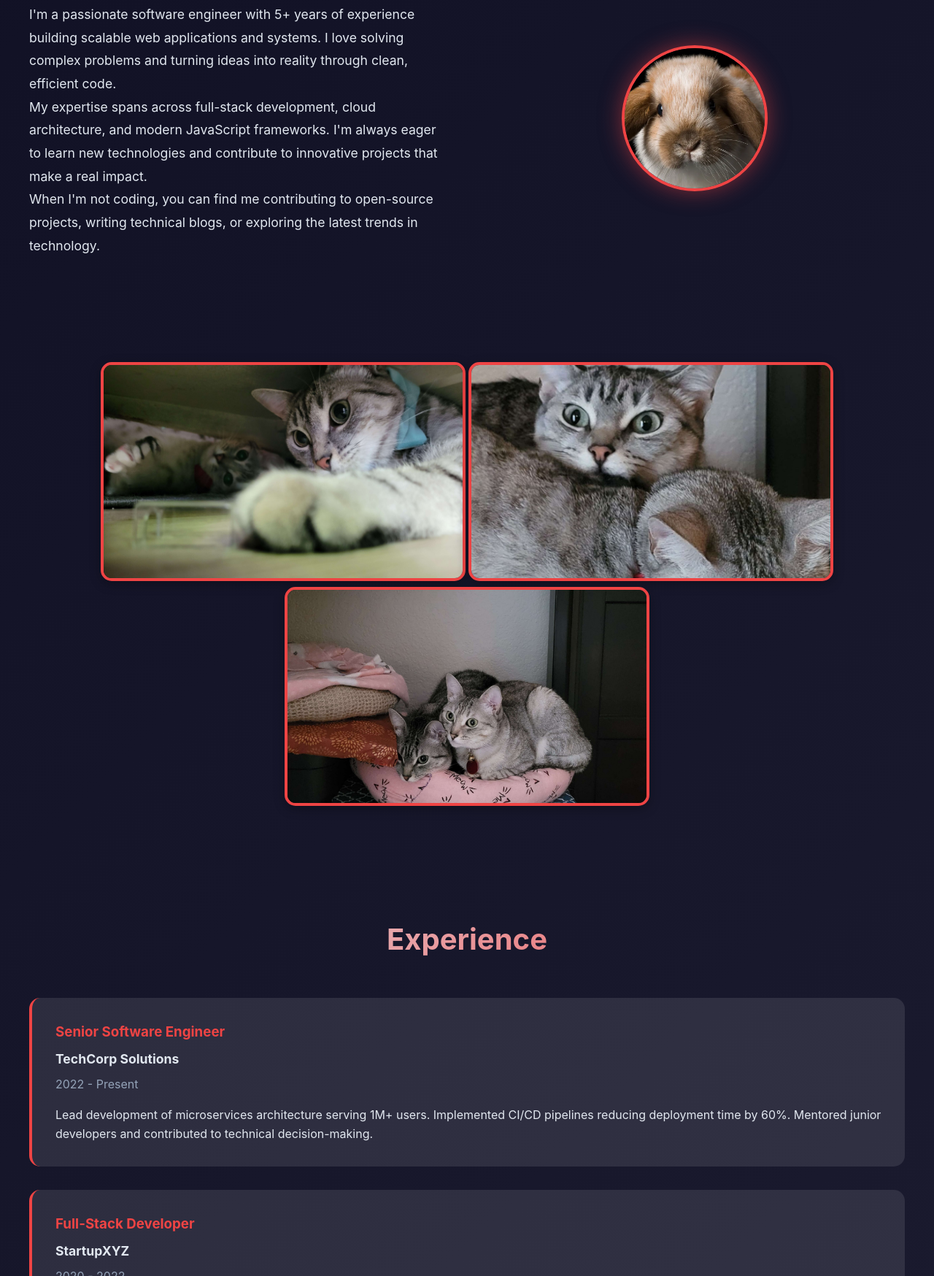
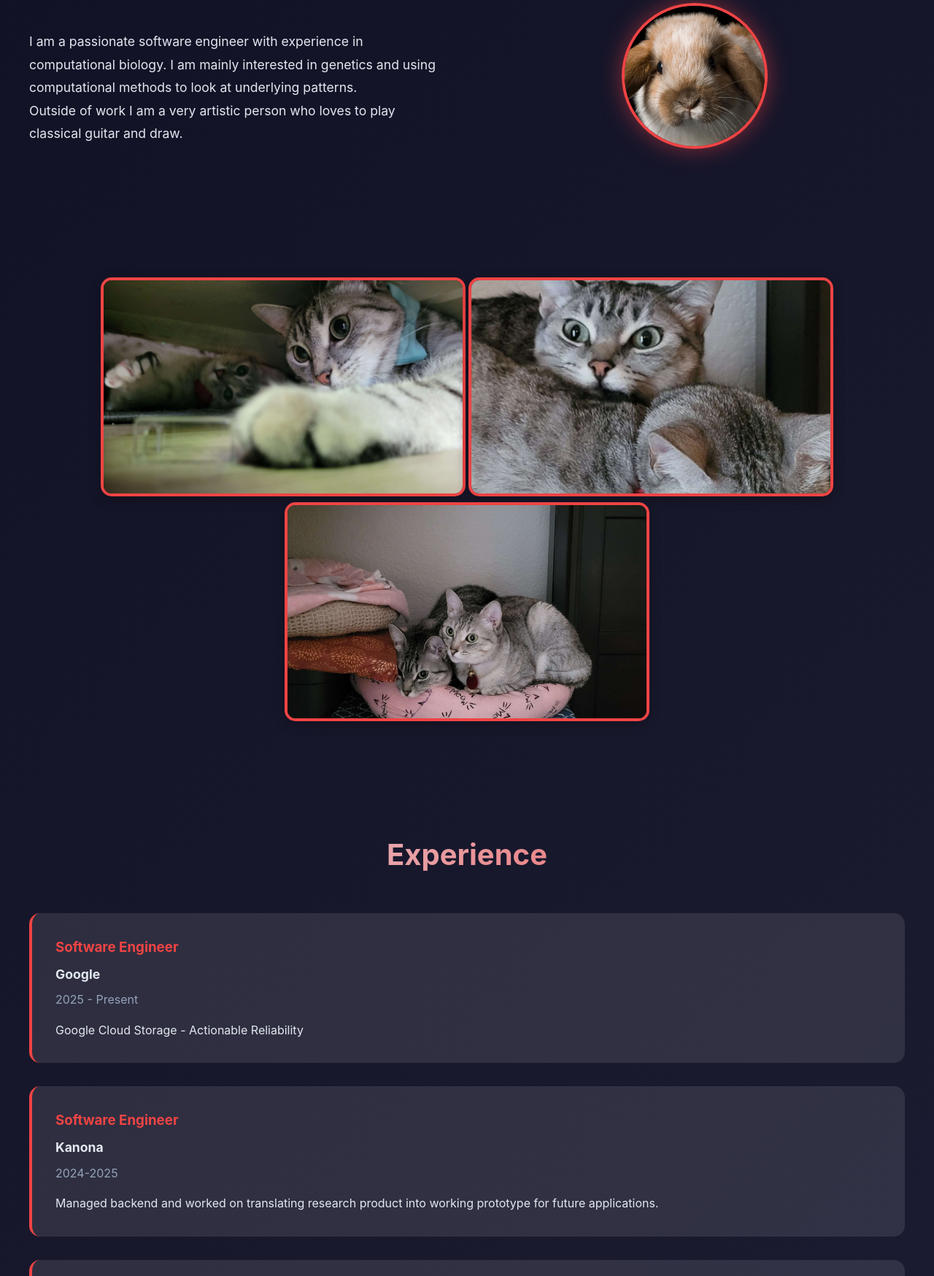
Before and after one commit to abbeyzregan/abbeyzregan.github.io, a plain HTML site: page index.html in a window 1280 px wide. Shown: the part 1052-2800 px from the top of the page at 73% size. Drawn offline with Linux system fonts and the light colour scheme.

Commit message:
Update index.html

```diff
--- a/index.html
+++ b/index.html
@@ -1021,11 +1021,8 @@
             <h2 class="section-title fade-in">About Me</h2>
             <div class="about-content fade-in">
                 <div class="about-text">
-                    <p>I'm a passionate software engineer with 5+ years of experience building scalable web applications and systems. I love solving complex problems and turning ideas into reality through clean, efficient code.</p>
-
-                    <p>My expertise spans across full-stack development, cloud architecture, and modern JavaScript frameworks. I'm always eager to learn new technologies and contribute to innovative projects that make a real impact.</p>
-
-                    <p>When I'm not coding, you can find me contributing to open-source projects, writing technical blogs, or exploring the latest trends in technology.</p>
+                    <p>I am  a passionate software engineer with experience in computational biology. I am mainly interested in genetics and using computational methods to look at underlying patterns.</p>
+                    <p>Outside of work I am a very artistic person  who loves to play classical guitar and draw.</p>
                 </div>
                 <div class="profile-section">
                     <div class="profile-image" id="profileImage">
@@ -1074,30 +1071,30 @@
             <h2 class="section-title fade-in">Experience</h2>
             <div class="fade-in">
                 <div class="experience-item">
-                    <h3>Senior Software Engineer</h3>
-                    <div class="company">TechCorp Solutions</div>
-                    <div class="duration">2022 - Present</div>
-                    <p>Lead development of microservices architecture serving 1M+ users. Implemented CI/CD pipelines reducing deployment time by 60%. Mentored junior developers and contributed to technical decision-making.</p>
+                    <h3>Software Engineer</h3>
+                    <div class="company">Google</div>
+                    <div class="duration">2025 - Present</div>
+                    <p> Google Cloud Storage - Actionable Reliability</p>
                 </div>
 
                 <div class="experience-item">
-                    <h3>Full-Stack Developer</h3>
-                    <div class="company">StartupXYZ</div>
-                    <div class="duration">2020 - 2022</div>
-                    <p>Built and maintained React-based web applications with Node.js backends. Collaborated with design team to implement responsive UI/UX. Optimized database queries improving application performance by 40%.</p>
+                    <h3>Software  Engineer</h3>
+                    <div class="company">Kanona</div>
+                    <div class="duration">2024-2025</div>
+                    <p>Managed backend and worked on translating research product into working prototype for future applications.</p>
                 </div>
 
                 <div class="experience-item">
-                    <h3>Software Developer</h3>
-                    <div class="company">Digital Innovations Inc.</div>
-                    <div class="duration">2019 - 2020</div>
-                    <p>Developed custom web solutions for clients using modern JavaScript frameworks. Participated in code reviews and contributed to establishing development best practices.</p>
+                    <h3>Research Assistant</h3>
+                    <div class="company">Dichek Lab - UW Department of Cardiology</div>
+                    <div class="duration">2021-2024</div>
+                    <p>Assisted with machine learning analysis of genetic sequencing data from mouse samples alongside other lab duties.</p>
                 </div>
             </div>
         </div>
     </section>
 
-    <section id="projects" class="section">
+<!--     <section id="projects" class="section">
         <div class="container">
             <h2 class="section-title fade-in">Featured Projects</h2>
             <div class="projects-grid fade-in">
@@ -1146,7 +1143,7 @@
                 </div>
             </div>
         </div>
-    </section>
+    </section> -->
 
     <section id="hobbies" class="section">
         <div class="container">
```
